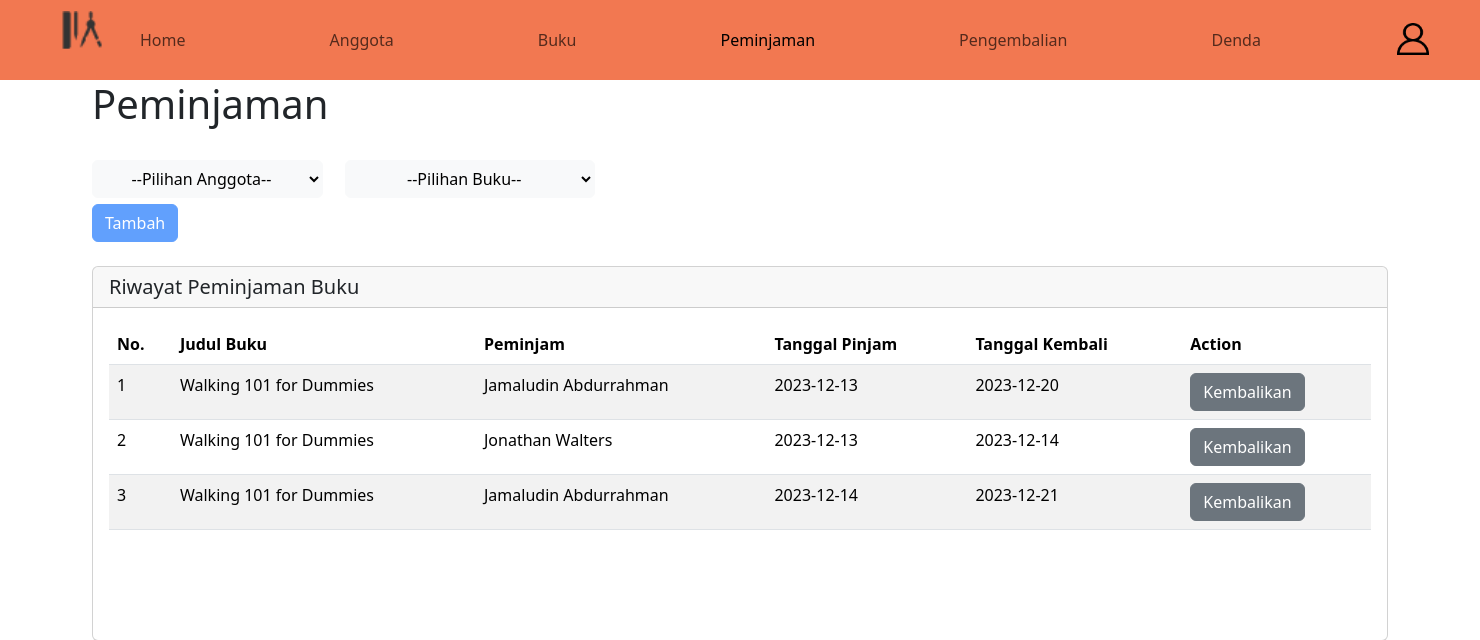
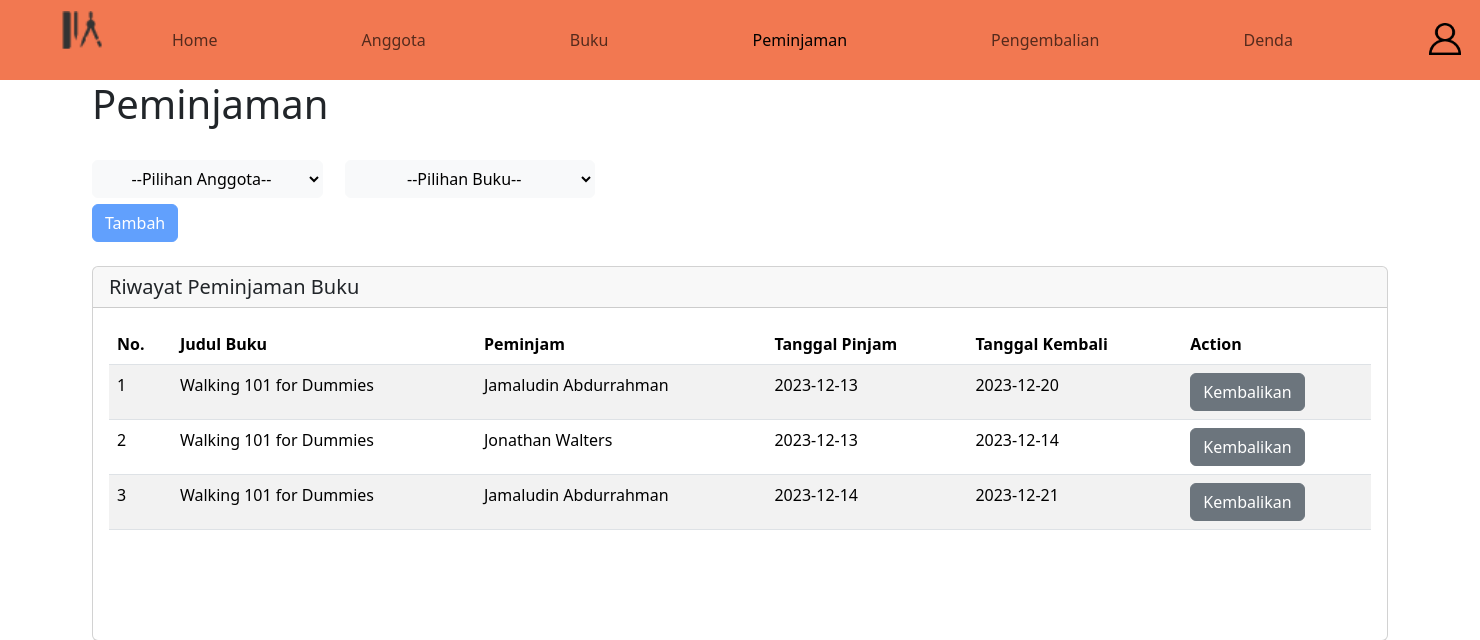
Before and after one commit to Ba3yoo/PAW-PERPUS, a PHP site: page /peminjaman.php in a window 1480 px wide. Shown: the top 640 px of the page. Run offline with PHP 8.4, Linux system fonts and the light colour scheme; data comes from the database, SQL or seed files in the repository.

Commit message:
Update navbar.php

```diff
--- a/layouts/navbar.php
+++ b/layouts/navbar.php
@@ -28,7 +28,7 @@
             <ul class="navbar-nav">
 
                 <li class="nav-item">
-                    <a class="nav-link" href="index.php" id="anggota-nav">Home</a>
+                    <a class="nav-link" href="index.php" id="home-nav" style="margin-left:2rem;">Home</a>
                 </li>
                 <li class="nav-item">
                     <a class="nav-link" href="anggota.php" id="anggota-nav">Anggota</a>
```
